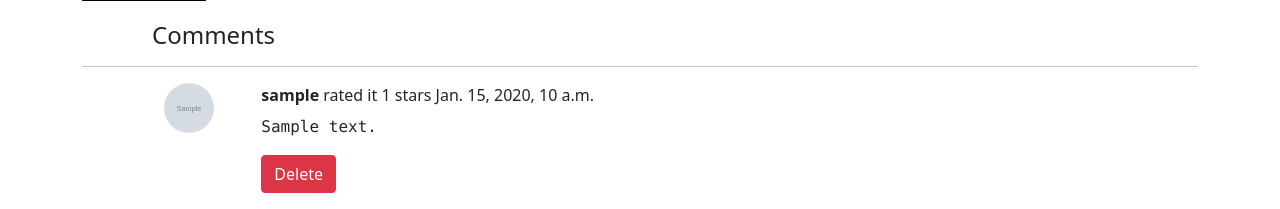
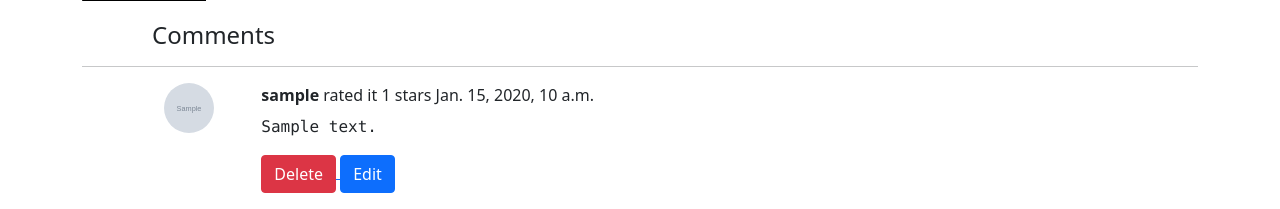
Before and after one commit to Abduvohid26/Parvoz_goodreads, a Django app: page /books/1/ in a window 1280 px wide. Shown: the part 783-992 px from the top of the page. Run offline with Django 5.2, Linux system fonts and the light colour scheme; a user stored in the database is signed in; tables that the repository leaves empty hold one stand-in row (values such as "Sample post"); grey boxes marked "Sample" are stand-in pictures; some libraries are stand-ins or nearby versions.

Commit message:
comment edit add

```diff
--- a/books/templates/book_detail.html
+++ b/books/templates/book_detail.html
@@ -33,8 +33,11 @@
                 <b>{{ comment.user.username }}</b> rated it {{ comment.star }} stars <span class="fw-lighter">{{ comment.created_at }}</span>
                 <p class="mt-2 font-monospace">{{ comment.text }}</p>
                 {% if comment.user == request.user %}
-                    <a href="{% url 'book_delete' book_id=book.id comment_id=comment.id %}"><button type="button" class="btn btn-danger">Delete</button></i></a>
-                {% endif %}
+                <a href="{% url 'comment_delete' book_id=book.id comment_id=comment.id %}">
+                    <button type="button" class="btn btn-danger">Delete</button>
+                </a>
+                <a href="{% url 'comment_edit' comment.id %}"><button type="button" class="btn btn-primary">Edit</button></a>
+            {% endif %}
             </div>
 
         </div>
--- a/books/urls.py
+++ b/books/urls.py
@@ -5,5 +5,6 @@ urlpatterns = [
     path('', views.books, name='books'),
     path('<int:id>/', views.book_detail, name='book_detail'),
     path('<int:id>/comments', views.book_comments, name='comment'),
-    path('<int:book_id>/<int:comment_id>/delete', views.book_delete, name='book_delete'),
+    path('<int:book_id>/<int:comment_id>/delete', views.comment_delete, name='comment_delete'),
+    path('<int:comment_id>/edit', views.comment_edit, name='comment_edit'),
 ]
--- a/books/views.py
+++ b/books/views.py
@@ -32,9 +32,23 @@ def book_comments(request, id):
         return render(request, 'book_detail', context={'book': book, 'form': form})
 
 
-def book_delete(request, book_id, comment_id):
+def comment_delete(request, book_id, comment_id):
     book = get_object_or_404(Book , id=book_id)
     comment = get_object_or_404(Comment, id=comment_id, book=book)
     comment.delete()
     messages.success(request, 'Comment deleted successfully')
     return redirect('book_detail', id=book_id)
+
+
+def comment_edit(request, comment_id):
+    comment = get_object_or_404(Comment, id=comment_id)
+
+    if request.method == 'POST':
+        form = CommentForm(request.POST, instance=comment)
+        if form.is_valid():
+            form.save()
+            return redirect('book_detail', id=comment.book.id)
+    else:
+        form = CommentForm(instance=comment)
+
+    return render(request, 'comment_edit.html', {'form': form, 'comment': comment})
```
Also changed, not shown: books/templates/comment_edit.html (added, +14 -0 lines).
